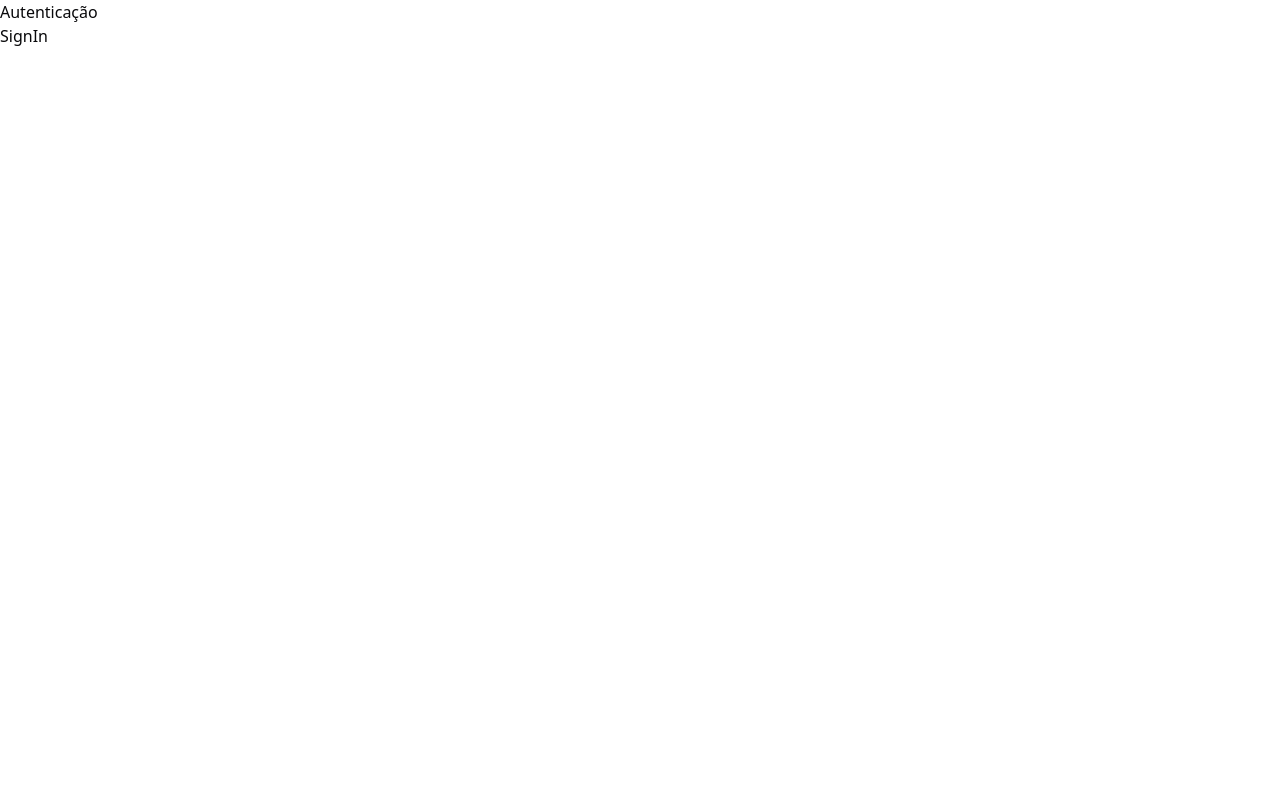
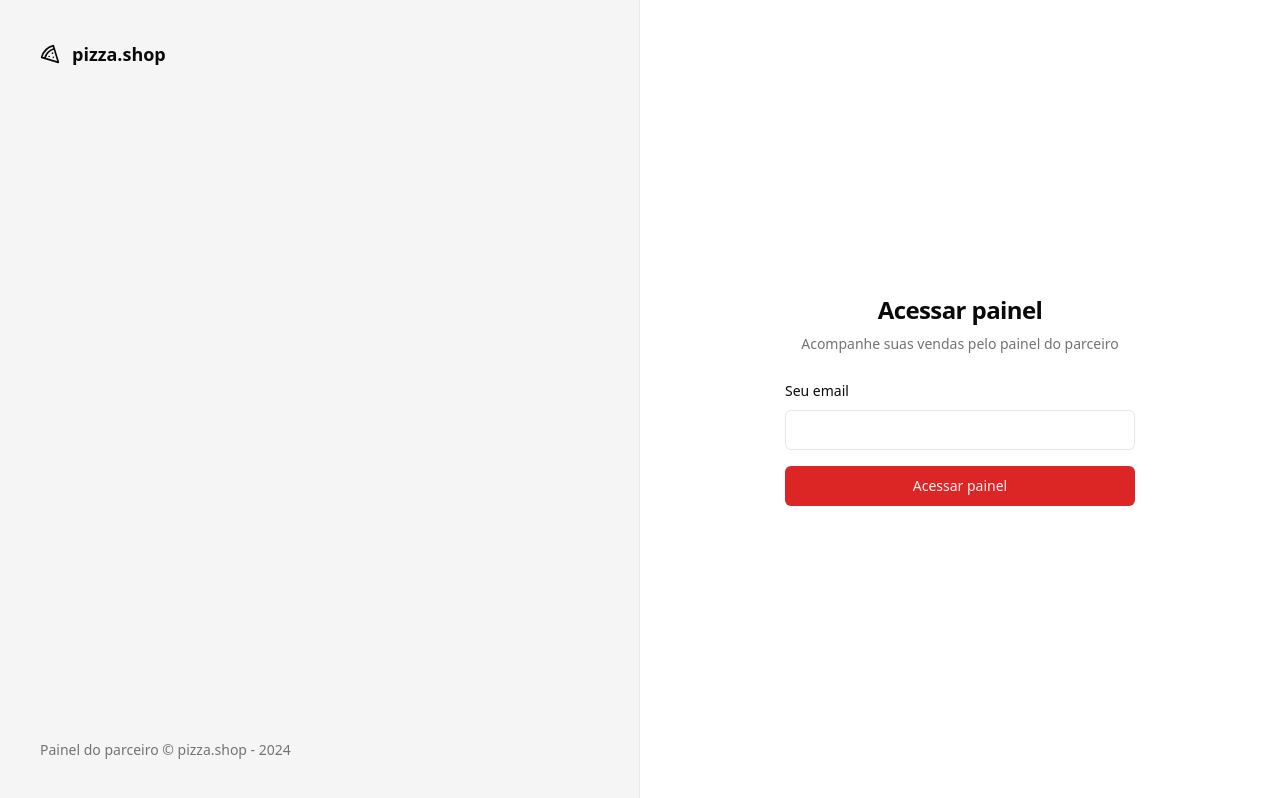
Before and after one commit to JoaoPaacheco/pizzashop-web, a React (Vite) app: page /sign-in in a window 1280 px wide. Built offline with nearby package versions, Linux system fonts and the light colour scheme.

Commit message:
Página: Login

```diff
--- a/package.json
+++ b/package.json
@@ -10,6 +10,7 @@
     "preview": "vite preview"
   },
   "dependencies": {
+    "@radix-ui/react-label": "^2.0.2",
     "@radix-ui/react-slot": "^1.0.2",
     "class-variance-authority": "^0.7.0",
     "clsx": "^2.1.0",
--- /dev/null
+++ b/src/components/ui/input.tsx
@@ -0,0 +1,25 @@
+import * as React from 'react'
+
+import { cn } from '@/lib/utils'
+
+export interface InputProps
+  extends React.InputHTMLAttributes<HTMLInputElement> {}
+
+const Input = React.forwardRef<HTMLInputElement, InputProps>(
+  ({ className, type, ...props }, ref) => {
+    return (
+      <input
+        type={type}
+        className={cn(
+          'flex h-10 w-full rounded-md border border-input bg-background px-3 py-2 text-sm ring-offset-background file:border-0 file:bg-transparent file:text-sm file:font-medium placeholder:text-muted-foreground focus-visible:outline-none focus-visible:ring-2 focus-visible:ring-ring focus-visible:ring-offset-2 disabled:cursor-not-allowed disabled:opacity-50',
+          className,
+        )}
+        ref={ref}
+        {...props}
+      />
+    )
+  },
+)
+Input.displayName = 'Input'
+
+export { Input }
--- /dev/null
+++ b/src/components/ui/label.tsx
@@ -0,0 +1,24 @@
+import * as LabelPrimitive from '@radix-ui/react-label'
+import { cva, type VariantProps } from 'class-variance-authority'
+import * as React from 'react'
+
+import { cn } from '@/lib/utils'
+
+const labelVariants = cva(
+  'text-sm font-medium leading-none peer-disabled:cursor-not-allowed peer-disabled:opacity-70',
+)
+
+const Label = React.forwardRef<
+  React.ElementRef<typeof LabelPrimitive.Root>,
+  React.ComponentPropsWithoutRef<typeof LabelPrimitive.Root> &
+    VariantProps<typeof labelVariants>
+>(({ className, ...props }, ref) => (
+  <LabelPrimitive.Root
+    ref={ref}
+    className={cn(labelVariants(), className)}
+    {...props}
+  />
+))
+Label.displayName = LabelPrimitive.Root.displayName
+
+export { Label }
--- a/src/global.css
+++ b/src/global.css
@@ -2,69 +2,54 @@
 @tailwind components;
 @tailwind utilities;
 
+
 @layer base {
   :root {
     --background: 0 0% 100%;
-    --foreground: 240 10% 3.9%;
-
+    --foreground: 0 0% 3.9%;
     --card: 0 0% 100%;
-    --card-foreground: 240 10% 3.9%;
-
+    --card-foreground: 0 0% 3.9%;
     --popover: 0 0% 100%;
-    --popover-foreground: 240 10% 3.9%;
-
-    --primary: 240 5.9% 10%;
-    --primary-foreground: 0 0% 98%;
-
-    --secondary: 240 4.8% 95.9%;
-    --secondary-foreground: 240 5.9% 10%;
-
-    --muted: 240 4.8% 95.9%;
-    --muted-foreground: 240 3.8% 46.1%;
-
-    --accent: 240 4.8% 95.9%;
-    --accent-foreground: 240 5.9% 10%;
-
+    --popover-foreground: 0 0% 3.9%;
+    --primary: 0 72.2% 50.6%;
+    --primary-foreground: 0 85.7% 97.3%;
+    --secondary: 0 0% 96.1%;
+    --secondary-foreground: 0 0% 9%;
+    --muted: 0 0% 96.1%;
+    --muted-foreground: 0 0% 45.1%;
+    --accent: 0 0% 96.1%;
+    --accent-foreground: 0 0% 9%;
     --destructive: 0 84.2% 60.2%;
     --destructive-foreground: 0 0% 98%;
-
-    --border: 240 5.9% 90%;
-    --input: 240 5.9% 90%;
-    --ring: 240 10% 3.9%;
-
+    --border: 0 0% 89.8%;
+    --input: 0 0% 89.8%;
+    --ring: 0 72.2% 50.6%;
     --radius: 0.5rem;
   }
 
   .dark {
-    --background: 240 10% 3.9%;
+    --background: 0 0% 3.9%;
     --foreground: 0 0% 98%;
-
-    --card: 240 10% 3.9%;
+    --card: 0 0% 3.9%;
     --card-foreground: 0 0% 98%;
-
-    --popover: 240 10% 3.9%;
+    --popover: 0 0% 3.9%;
     --popover-foreground: 0 0% 98%;
-
-    --primary: 0 0% 98%;
-    --primary-foreground: 240 5.9% 10%;
-
-    --secondary: 240 3.7% 15.9%;
+    --primary: 0 72.2% 50.6%;
+    --primary-foreground: 0 85.7% 97.3%;
+    --secondary: 0 0% 14.9%;
     --secondary-foreground: 0 0% 98%;
-
-    --muted: 240 3.7% 15.9%;
-    --muted-foreground: 240 5% 64.9%;
-
-    --accent: 240 3.7% 15.9%;
+    --muted: 0 0% 14.9%;
+    --muted-foreground: 0 0% 63.9%;
+    --accent: 0 0% 14.9%;
     --accent-foreground: 0 0% 98%;
-
     --destructive: 0 62.8% 30.6%;
     --destructive-foreground: 0 0% 98%;
-
-    --border: 240 3.7% 15.9%;
-    --input: 240 3.7% 15.9%;
-    --ring: 240 4.9% 83.9%;
+    --border: 0 0% 14.9%;
+    --input: 0 0% 14.9%;
+    --ring: 0 72.2% 50.6%;
   }
 }
+
 
 @layer base {
   * {
--- a/src/pages/_layouts/auth.tsx
+++ b/src/pages/_layouts/auth.tsx
@@ -1,10 +1,19 @@
+import { Pizza } from 'lucide-react'
 import { Outlet } from 'react-router-dom'
 
 export function AuthLayout() {
   return (
-    <div>
-      <header>Autenticação</header>
-      <main>
+    <div className="grid min-h-screen grid-cols-2">
+      <div className="flex h-full flex-col justify-between border-r border-foreground/5 bg-muted p-10 text-muted-foreground">
+        <div className="flex items-center gap-3 text-lg font-medium text-foreground">
+          <Pizza className="h-5 w-5" />
+          <span className="font-semibold">pizza.shop</span>
+        </div>
+        <footer className="text-sm">
+          Painel do parceiro &copy; pizza.shop - {new Date().getFullYear()}
+        </footer>
+      </div>
+      <main className="flex flex-col items-center justify-center">
         <Outlet />
       </main>
     </div>
--- a/src/pages/auth/sign-in.tsx
+++ b/src/pages/auth/sign-in.tsx
@@ -1,10 +1,35 @@
 import { Helmet } from 'react-helmet-async'
+
+import { Button } from '@/components/ui/button'
+import { Input } from '@/components/ui/input'
+import { Label } from '@/components/ui/label'
 
 export function SignIn() {
   return (
     <>
       <Helmet title="SignIn" />
-      <h1>SignIn</h1>
+      <div className="p-8 ">
+        <div className="flex w-[350px] flex-col justify-center gap-6">
+          <div className="flex flex-col gap-2 text-center">
+            <h1 className="text-2xl font-semibold tracking-tight">
+              Acessar painel
+            </h1>
+            <p className="text-sm text-muted-foreground">
+              Acompanhe suas vendas pelo painel do parceiro
+            </p>
+          </div>
+
+          <form className="space-y-4">
+            <div className="space-y-2">
+              <Label htmlFor="email">Seu email</Label>
+              <Input id="email" type="email" />
+            </div>
+            <Button className="w-full" type="submit">
+              Acessar painel
+            </Button>
+          </form>
+        </div>
+      </div>
     </>
   )
 }
```
Also changed, not shown: 1 other file (tests, documents, lock files or other folders).
